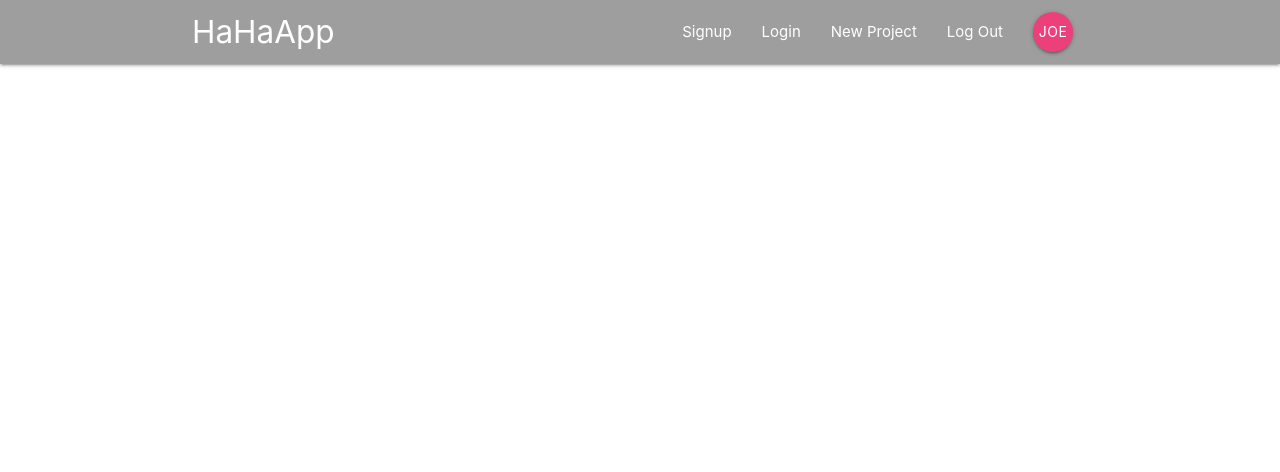
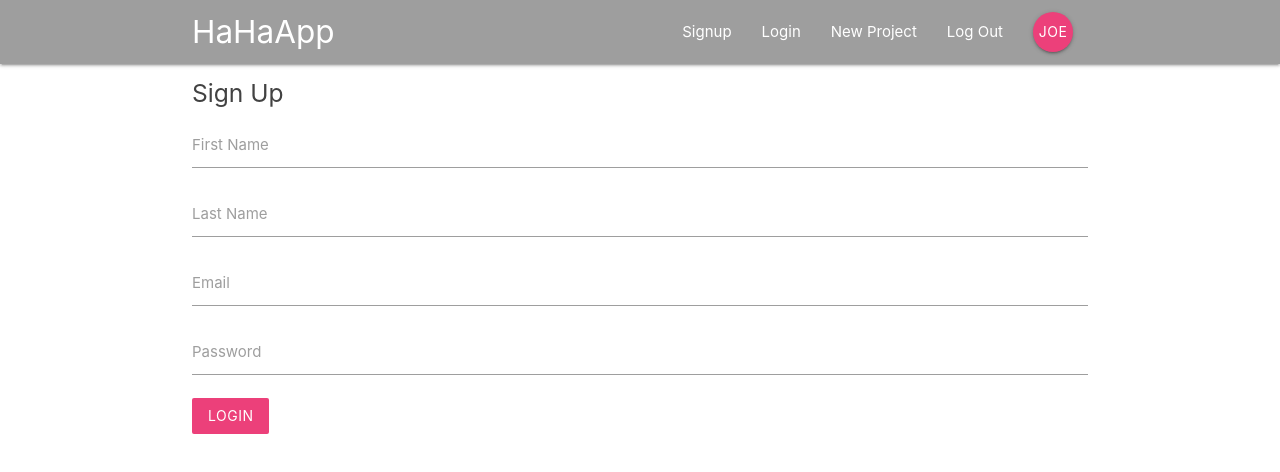
Before and after one commit to valuejoe/react_firebase_exercise, a React (Create React App) app: page /signup in a window 1280 px wide. Shown: the top 472 px of the page. Built offline with nearby package versions, Linux system fonts and the light colour scheme.

Commit message:
Basic setup of all component

```diff
--- a/public/index.html
+++ b/public/index.html
@@ -40,5 +40,7 @@
       To begin the development, run `npm start` or `yarn start`.
       To create a production bundle, use `npm run build` or `yarn build`.
     -->
+    <!-- Compiled and minified JavaScript -->
+    <script src="https://cdnjs.cloudflare.com/ajax/libs/materialize/1.0.0/js/materialize.min.js"></script>
   </body>
 </html>
--- a/src/App.js
+++ b/src/App.js
@@ -1,7 +1,11 @@
 import React, { Component } from 'react';
-import {BrowserRouter} from 'react-router-dom';
+import {BrowserRouter, Switch, Route} from 'react-router-dom';
 import Navbar from './component/layout/Navbar';
-
+import Dashboard from './component/dashboard/Dashboard';
+import ProjectDetail from './component/projects/ProjectDetail';
+import SignIn from './component/auth/SignIn';
+import SignUp from './component/auth/SignUp';
+import CreateProject from './component/projects/CreateProject';
 
 class App extends Component {
   render() {
@@ -9,6 +13,13 @@
       <BrowserRouter>
       <div className="App">
         <Navbar />
+        <Switch>
+          <Route exact path='/' component={Dashboard} />
+          <Route path='/project/:id' component={ProjectDetail} />
+          <Route path='/signin' component={SignIn} />
+          <Route path='/signup' component={SignUp} />
+          <Route path='/create' component={CreateProject} />
+        </Switch>
       </div>
       </BrowserRouter>
     );
--- a/src/component/auth/SignIn.js
+++ b/src/component/auth/SignIn.js
@@ -0,0 +1,41 @@
+import React, {Component} from 'react';
+
+class SignIn extends Component{
+  state = {
+    email:'',
+    password:''
+  }
+
+  handleChange = (e) => {
+    this.setState({
+      [e.target.id]:e.target.value
+    })
+  }
+
+  handleSubmit = (e) => {
+    e.preventDefault();
+    console.log(this.state)
+  }
+  render(){
+    return(
+      <div className="container">
+        <form onSubmit={this.handleSubmit} className="white">
+          <h5 className="grey-text text-darken-3">Sign In</h5>
+          <div className="input-field">
+            <label htmlFor="email">Email</label>
+            <input type="email" id="email" onChange={this.handleChange} />
+          </div>
+          <div className="input-field">
+            <label htmlFor="password">Password</label>
+            <input type="password" id="password" onChange={this.handleChange} />
+          </div>
+          <div className="input-field">
+            <button className="btn pink lighten-1 z-depth-0">Login</button>
+          </div>
+        </form>
+      </div>
+    )
+  }
+}
+
+export default SignIn;
--- a/src/component/auth/SignUp.js
+++ b/src/component/auth/SignUp.js
@@ -0,0 +1,51 @@
+import React, {Component} from 'react';
+
+class SignUp extends Component{
+  state = {
+    firstName:'',
+    lastName:'',
+    email:'',
+    password:''
+  }
+
+  handleChange = (e) => {
+    this.setState({
+      [e.target.id]:e.target.value
+    })
+  }
+
+  handleSubmit = (e) => {
+    e.preventDefault();
+    console.log(this.state)
+  }
+  render(){
+    return(
+      <div className="container">
+        <form onSubmit={this.handleSubmit} className="white">
+          <h5 className="grey-text text-darken-3">Sign Up</h5>
+          <div className="input-field">
+            <label htmlFor="firstName">First Name</label>
+            <input type="text" id="firstName" onChange={this.handleChange} />
+          </div>
+          <div className="input-field">
+            <label htmlFor="lastName">Last Name</label>
+            <input type="text" id="lastName" onChange={this.handleChange} />
+          </div>
+          <div className="input-field">
+            <label htmlFor="email">Email</label>
+            <input type="email" id="email" onChange={this.handleChange} />
+          </div>
+          <div className="input-field">
+            <label htmlFor="password">Password</label>
+            <input type="password" id="password" onChange={this.handleChange} />
+          </div>
+          <div className="input-field">
+            <button className="btn pink lighten-1 z-depth-0">Login</button>
+          </div>
+        </form>
+      </div>
+    )
+  }
+}
+
+export default SignUp;
--- a/src/component/dashboard/Dashboard.js
+++ b/src/component/dashboard/Dashboard.js
@@ -0,0 +1,22 @@
+import React, {Component} from 'react';
+import Notifications from './Notifications';
+import ProjectList from '../projects/ProjectList';
+
+class Dashboard extends Component {
+  render() {
+    return(
+      <div className="dashboard container">
+        <div className="row">
+          <div className="col s12 m6">
+            <ProjectList />
+          </div>
+          <div className="col s12 m5 offset-m1">
+            <Notifications />
+          </div>
+        </div>
+      </div>
+    )
+  }
+}
+
+export default Dashboard;
--- a/src/component/dashboard/Notifications.js
+++ b/src/component/dashboard/Notifications.js
@@ -0,0 +1,11 @@
+import React from 'react';
+
+const Notifications = () => {
+  return(
+    <div>
+      <p>Notification</p>
+    </div>
+  )
+}
+
+export default Notifications;
--- a/src/component/projects/CreateProject.js
+++ b/src/component/projects/CreateProject.js
@@ -0,0 +1,41 @@
+import React, {Component} from 'react';
+
+class CreateProject extends Component{
+  state = {
+    title:'',
+    content:''
+  }
+
+  handleChange = (e) => {
+    this.setState({
+      [e.target.id]:e.target.value
+    })
+  }
+
+  handleSubmit = (e) => {
+    e.preventDefault();
+    console.log(this.state)
+  }
+  render(){
+    return(
+      <div className="container">
+        <form onSubmit={this.handleSubmit} className="white">
+          <h5 className="grey-text text-darken-3">Create new Project</h5>
+          <div className="input-field">
+            <label htmlFor="title">Title</label>
+            <input type="text" id="title" onChange={this.handleChange} />
+          </div>
+          <div className="input-field">
+            <label htmlFor="content">Content</label>
+            <textarea id="content" className="materialize-textarea" onChange={this.handleChange}></textarea>
+          </div>
+          <div className="input-field">
+            <button className="btn pink lighten-1 z-depth-0">Create</button>
+          </div>
+        </form>
+      </div>
+    )
+  }
+}
+
+export default CreateProject;
--- a/src/component/projects/ProjectDetail.js
+++ b/src/component/projects/ProjectDetail.js
@@ -0,0 +1,21 @@
+import React from 'react'
+
+const ProjectDetail = (props) => {
+  const id = props.match.params.id;
+  return (
+    <div className="container section project-details">
+      <div className="card z-depth-0">
+        <div className="card-content">
+          <span className="card-title">Project Title - {id}</span>
+          <p>Contect</p>
+        </div>
+        <div className="card-action gret lighten-4 grey-text">
+          <div>Posted by Joe</div>
+          <div>21 November, 4pm</div>
+        </div>
+      </div>
+    </div>
+  )
+}
+
+export default ProjectDetail
--- a/src/component/projects/ProjectList.js
+++ b/src/component/projects/ProjectList.js
@@ -0,0 +1,15 @@
+import React from 'react'
+import ProjectSummary from './ProjectSummary'
+
+const ProjectList = () => {
+  return (
+    <div className="project-list section">
+      <ProjectSummary />
+      <ProjectSummary />
+      <ProjectSummary />
+      <ProjectSummary />
+    </div>
+  )
+}
+
+export default ProjectList
--- a/src/component/projects/ProjectSummary.js
+++ b/src/component/projects/ProjectSummary.js
@@ -0,0 +1,14 @@
+import React from 'react';
+
+const ProjectSunnary = () => {
+  return (
+    <div className="card z-depth-0 project-summary">
+      <div className="card-content grey-text text-darken-3">
+        <span className="card-title ">Project title</span>
+        <p>Posted by The Net Ninja</p>
+        <p className="grey-text">3rd September, 2am</p>
+      </div>
+    </div>
+  )
+}
+export default ProjectSunnary;
```
